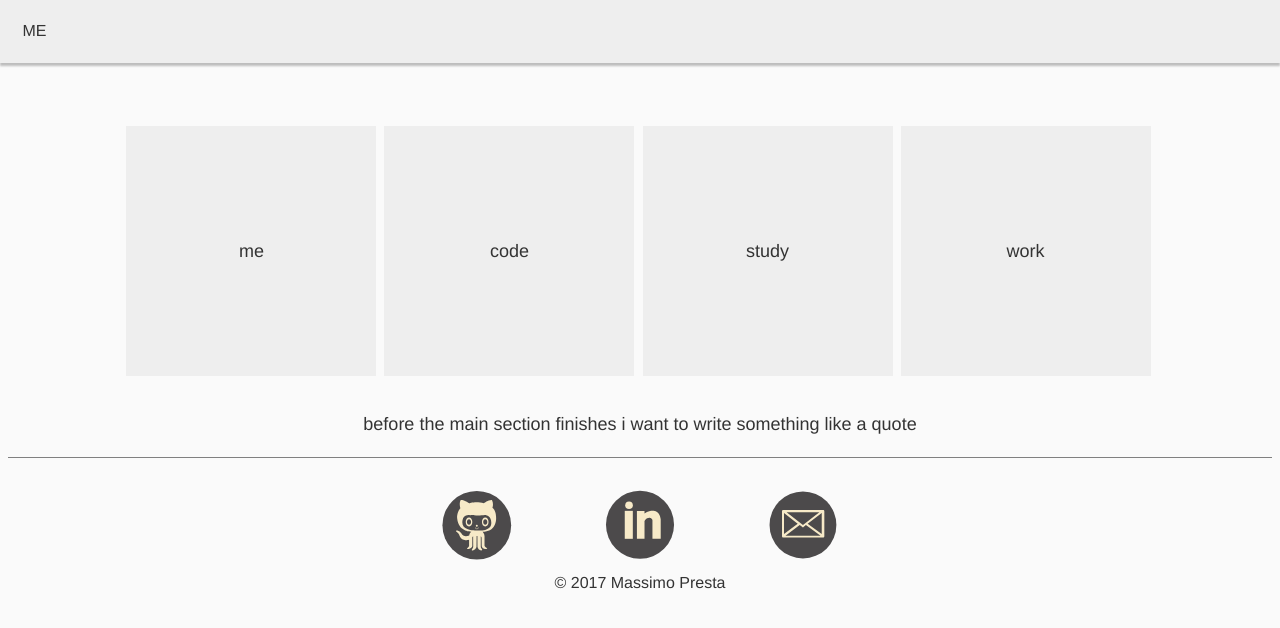
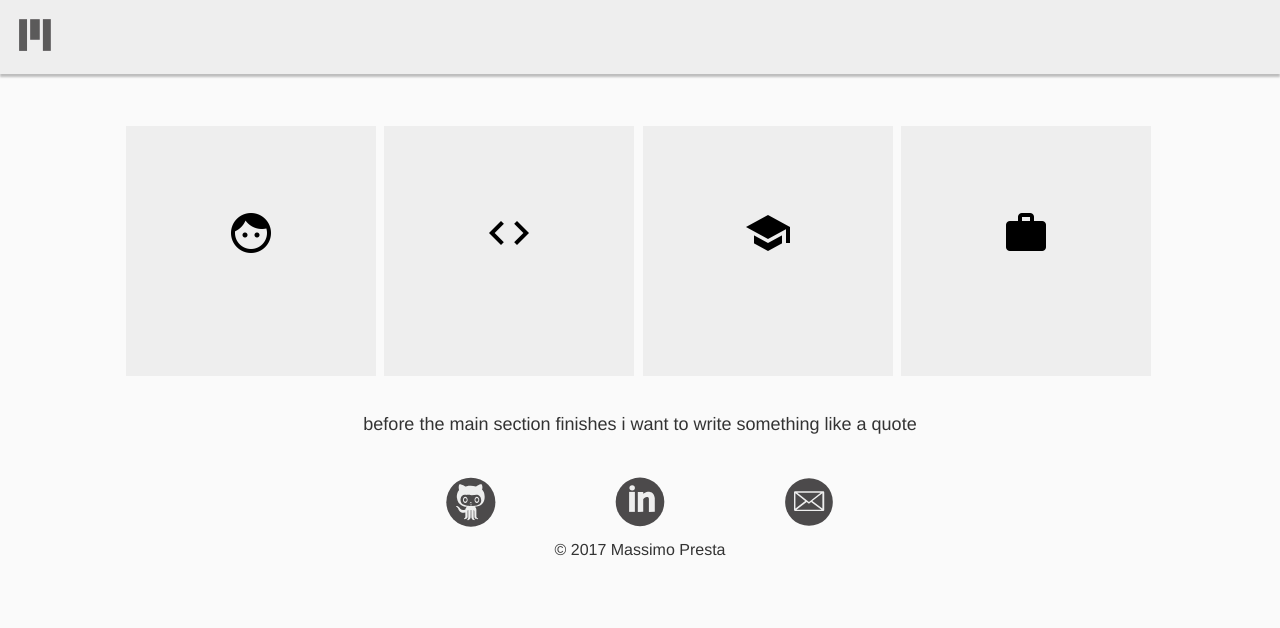
Before and after one commit to Mexassi/resume, a website: page app/index.html in a window 1280 px wide. Drawn offline with nearby package versions, Linux system fonts and the light colour scheme; files that its build step writes are made by us from their sources.

Commit message:
added icons to box-units; footer restyled; social media/contact me icons added to footer; brand icon added to navbar

```diff
--- a/app/index.html
+++ b/app/index.html
@@ -30,24 +30,39 @@
       <p class="browserupgrade">You are using an <strong>outdated</strong> browser. Please <a href="http://browsehappy.com/">upgrade your browser</a> to improve your experience.</p>
     <![endif]-->
     <nav class="navbar-container">
-      ME
+      <!-- <div class="navbar-brand"> -->
+        <a href="#home">
+          <svg class="brand" version="1.1" xmlns="http://www.w3.org/2000/svg" xmlns:xlink="http://www.w3.org/1999/xlink" x="0px" y="0px" width="40" height="40" viewBox="0 0 1024 1024" enable-background="new 0 0 1024 1024" xml:space="preserve">
+            <g>
+              <rect x="-1" y="1" fill="none" width="100" height="100"/>
+            </g>
+            <g>
+              <rect class="logo" x="105" y="107"  width="203" height="812"/>
+              <rect class="logo" x="714" y="106"  width="203" height="812"/>
+            </g>
+            <g>
+              <rect  class="logo" x="388" y="107"  width="246" height="527"/>
+            </g>
+          </svg>
+        </a>
+      <!-- </div> -->
     </nav>
     <main class="main-section">
       <div class="box">
         <div class="flip-container box-unit" ontouchstart="this.classList.toggle('hover');">
           <div class="flipper">
             <div class="front">
-              me
+              <img src="images/ic_face_black_24dp_2x.png" alt="">
             </div>
             <div class="back">
-              surprise
+              Passionate web developer, curious philosopher.
             </div>
           </div>
         </div>
         <div class="flip-container box-unit" ontouchstart="this.classList.toggle('hover');">
           <div class="flipper">
             <div class="front">
-              code
+              <img src="images/ic_code_black_24dp_2x.png" alt="">
             </div>
             <div class="back">
               surprisessss
@@ -57,7 +72,7 @@
         <div class="flip-container box-unit" ontouchstart="this.classList.toggle('hover');">
           <div class="flipper">
             <div class="front">
-              study
+              <img src="images/ic_school_black_24dp_2x.png" alt="">
             </div>
             <div class="back">
               surprisessss
@@ -68,7 +83,7 @@
           <div class="flipper">
             <div class="front">
               <span>
-                work
+                <img src="images/ic_work_black_24dp_2x.png" alt="">
               </span>
             </div>
             <div class="back">
@@ -81,11 +96,12 @@
         before the main section finishes i want to write something like a quote
       </p>
     </main>
+
     <footer class="footer-container">
       <div class="social-item">
         <a href="https://github.com/Mexassi" target="_blank">
           <svg version="1.1" id="social-github" xmlns="http://www.w3.org/2000/svg" xmlns:xlink="http://www.w3.org/1999/xlink" x="0px" y="0px"
-          width="70px" height="70px" viewBox="0 0 1024 1024" enable-background="new 0 0 1024 1024" xml:space="preserve">
+          width="50px" height="50px" viewBox="0 0 1024 1024" enable-background="new 0 0 1024 1024" xml:space="preserve">
           <g>
             <circle class="social-icon" cx="509.064" cy="515.5" r="502.629"/>
             <g>
@@ -127,7 +143,7 @@
     <div class="social-item">
       <a href="https://au.linkedin.com/pub/massimo-presta/18/157/125" target="_blank">
           <svg version="1.1" id="social-linkedin" xmlns="http://www.w3.org/2000/svg" xmlns:xlink="http://www.w3.org/1999/xlink" x="0px" y="0px"
-          width="70px" height="70px" viewBox="0 0 1024 1024" enable-background="new 0 0 1024 1024" xml:space="preserve">
+          width="50px" height="50px" viewBox="0 0 1024 1024" enable-background="new 0 0 1024 1024" xml:space="preserve">
           <g>
             <circle class="social-icon" cx="512.096" cy="509.097" r="497.779"/>
             <g>
@@ -143,7 +159,7 @@
     <div class="social-item">
       <a id="mail-me" href="mailto:mexassi@hotmail.it?Subject=I%20have%20seen%20your%20website!" target="_top">
         <svg version="1.1" id="social-mail" xmlns="http://www.w3.org/2000/svg" xmlns:xlink="http://www.w3.org/1999/xlink" x="0px" y="0px"
-        width="70px" height="70px" viewBox="0 0 1024 1024" enable-background="new 0 0 1024 1024" xml:space="preserve">
+        width="50px" height="50px" viewBox="0 0 1024 1024" enable-background="new 0 0 1024 1024" xml:space="preserve">
           <g>
             <circle class="social-icon" cx="511.466" cy="511.966" r="488.844"/>
             <path class="social-icon-inner" d="M806.265,293H223.237c-9.743,0-18.237,7.837-18.237,17.581V675.13c0,9.74,8.494,18.87,18.237,18.87h583.028
--- a/app/styles/components.scss
+++ b/app/styles/components.scss
@@ -1,12 +1,12 @@
 
  //Standard Colors
  $primary-color: #DB3340;
- $secondary-color: #E3661C;
+ $secondary-color: #171717;
  $third-color:#FF2F09;
  $default-color: #1FDA9A;
  $success-color: #3E9C1A;
  $danger-color: #DE2308;
- $main-content-color: #f7eac8;
+ $main-content-color: #eee;
  $navbar-color: #28ABE3;
  $font-color: $main-content-color;
  $font-color-reverse: #4C4A4B;
--- a/app/styles/footer.scss
+++ b/app/styles/footer.scss
@@ -3,9 +3,10 @@
   // right: 0;
   // bottom: 0;
   // left: 0;
-  padding: 1.4rem;
+  // padding: 1.4rem;
   font-weight: 200;
   // background-color: #eee;
   text-align: center;
-  border-top: 1px solid grey;
+  padding-top: 10px;
+  // border-top: 1px solid grey;
 }
--- a/app/styles/main.scss
+++ b/app/styles/main.scss
@@ -1,5 +1,6 @@
 // bower:scss
 // endbower
+@import "components";
 
 body {
   background: #fafafa;
@@ -128,7 +129,7 @@ body {
 
 /* back, initially hidden pane */
 .back {
-  background: #171717;
+  background: $font-color-reverse;
   color: white;
 	transform: rotateY(180deg);
 }
--- a/app/styles/nav.scss
+++ b/app/styles/nav.scss
@@ -9,7 +9,7 @@
   right: 0;
   top: 0;
   left: 0;
-  padding: 1.4rem;
+  padding: 15px;
   font-weight: 200;
   background-color: #eee;
   // text-align: center;
--- a/app/styles/svg.scss
+++ b/app/styles/svg.scss
@@ -1,7 +1,7 @@
 @import "components";
 
 .logo {
-  fill:$secondary-color;
+  fill:$font-color-reverse;
 }
 @keyframes popup {
   0% {
@@ -60,7 +60,7 @@
 }
 #social-github:hover {
   .social-icon {
-    fill:$primary-color;
+    fill:$success-color;
   }
 }
 
@@ -92,7 +92,7 @@
 }
 #social-linkedin:hover {
   .social-icon {
-    fill:$third-color;
+    fill:$success-color;
   }
 }
 
@@ -108,6 +108,6 @@
 }
 #social-mail:hover {
   .social-icon {
-    fill:$secondary-color;
+    fill:$success-color;
   }
 }
```
Also changed, not shown: app/images/ic_code_black_24dp_2x.png (added), app/images/ic_face_black_24dp_2x.png (added), app/images/ic_school_black_24dp_2x.png (added), app/images/ic_work_black_24dp_2x.png (added).
